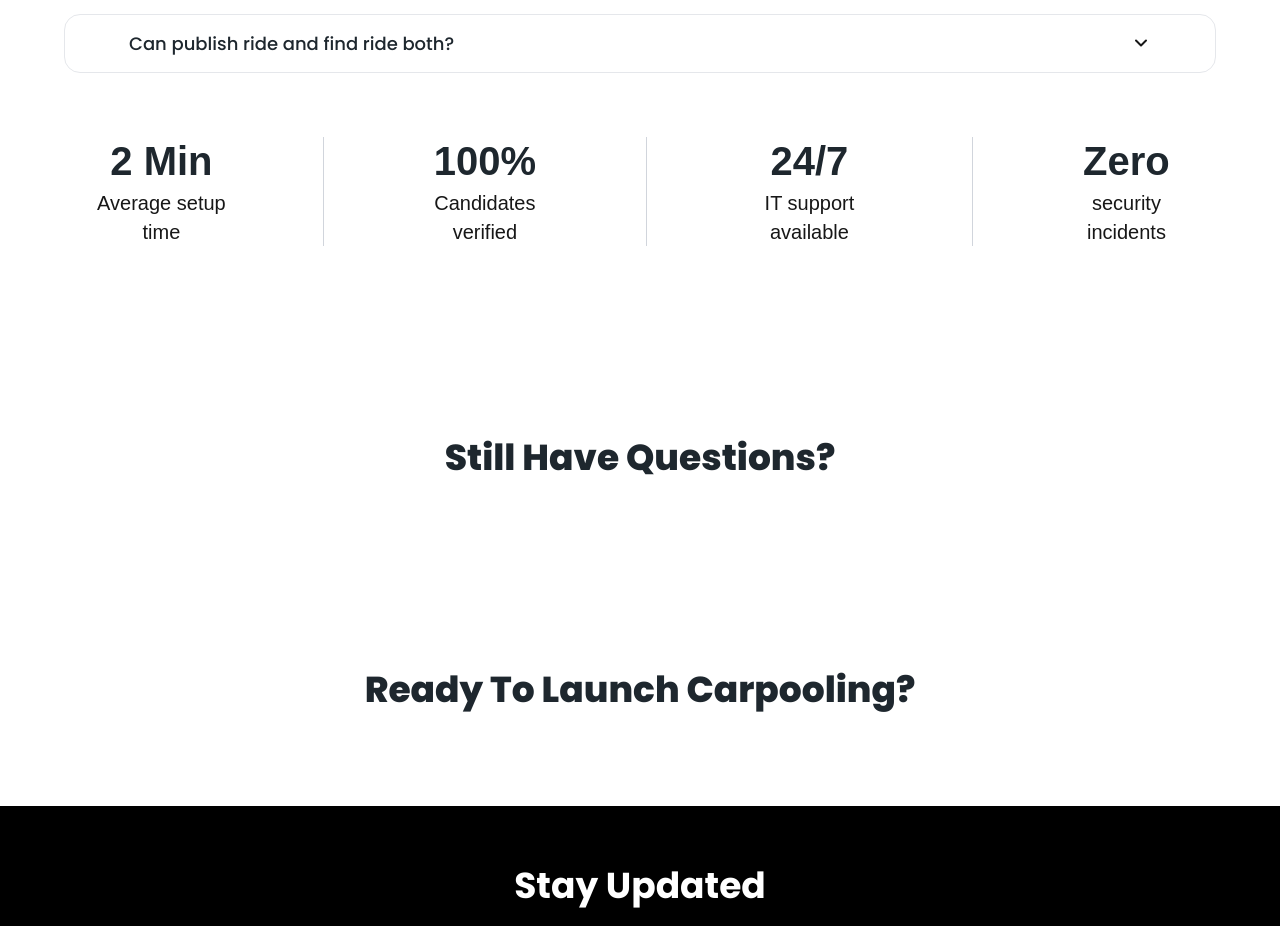
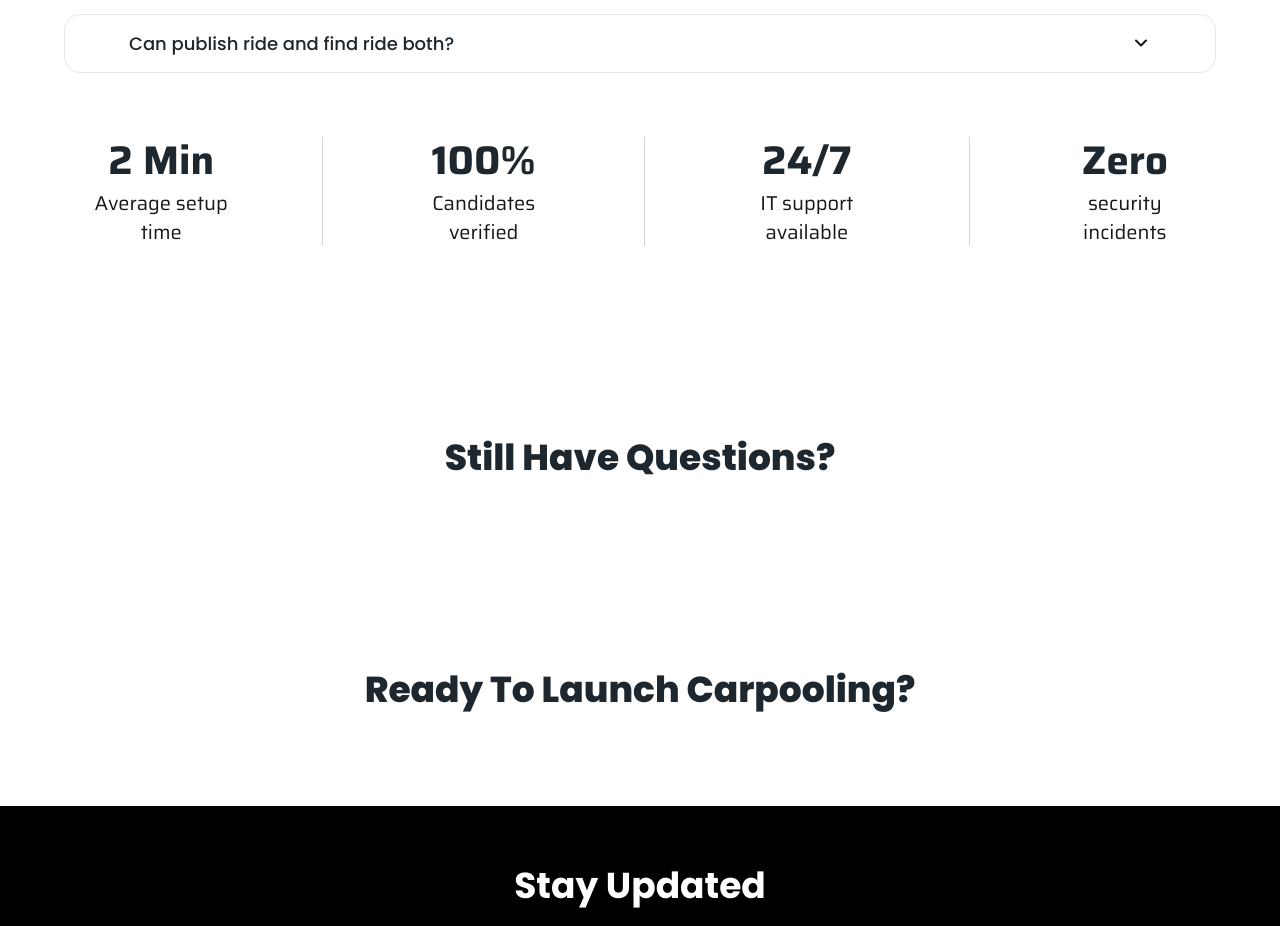
Before and after one commit to DiliniNimesha14/car-pool, a Next.js app: page / in a window 1280 px wide. Shown: the part 6280-7206 px from the top of the page. Built offline with nearby package versions, Linux system fonts and the light colour scheme.

Commit message:
fix : add new font Saira

```diff
--- a/app/globals.css
+++ b/app/globals.css
@@ -32,6 +32,9 @@ body {
 .font-baloo {
   font-family: var(--font-baloo);
 }
+.font-saira {
+  font-family: var(--font-saira);
+}
 
 /* ✅ hide scrollbar for mobile cards */
 .no-scrollbar::-webkit-scrollbar {
--- a/app/layout.tsx
+++ b/app/layout.tsx
@@ -1,5 +1,5 @@
 import type { Metadata } from "next";
-import { Geist, Geist_Mono, Poppins, Baloo_Bhai_2 } from "next/font/google";
+import { Geist, Geist_Mono, Poppins, Baloo_Bhai_2, Saira } from "next/font/google";
 import "./globals.css";
 
 const geistSans = Geist({
@@ -22,6 +22,12 @@ const baloo = Baloo_Bhai_2({
   subsets: ["latin"],
   weight: ["400", "500", "600", "700"],
   variable: "--font-baloo",
+});
+
+const saira = Saira({
+  subsets: ["latin"],
+  weight: ["400", "500", "600", "700", "800"],
+  variable: "--font-saira",
 });
 
 export const metadata: Metadata = {
@@ -50,7 +56,7 @@ export default function RootLayout({
   return (
     <html lang="en">
       <body
-        className={`${geistSans.variable} ${geistMono.variable} ${poppins.variable} ${baloo.variable} antialiased`}
+        className={`${geistSans.variable} ${geistMono.variable} ${poppins.variable} ${baloo.variable} ${saira.variable} antialiased`}
       >
         {children}
       </body>
```
